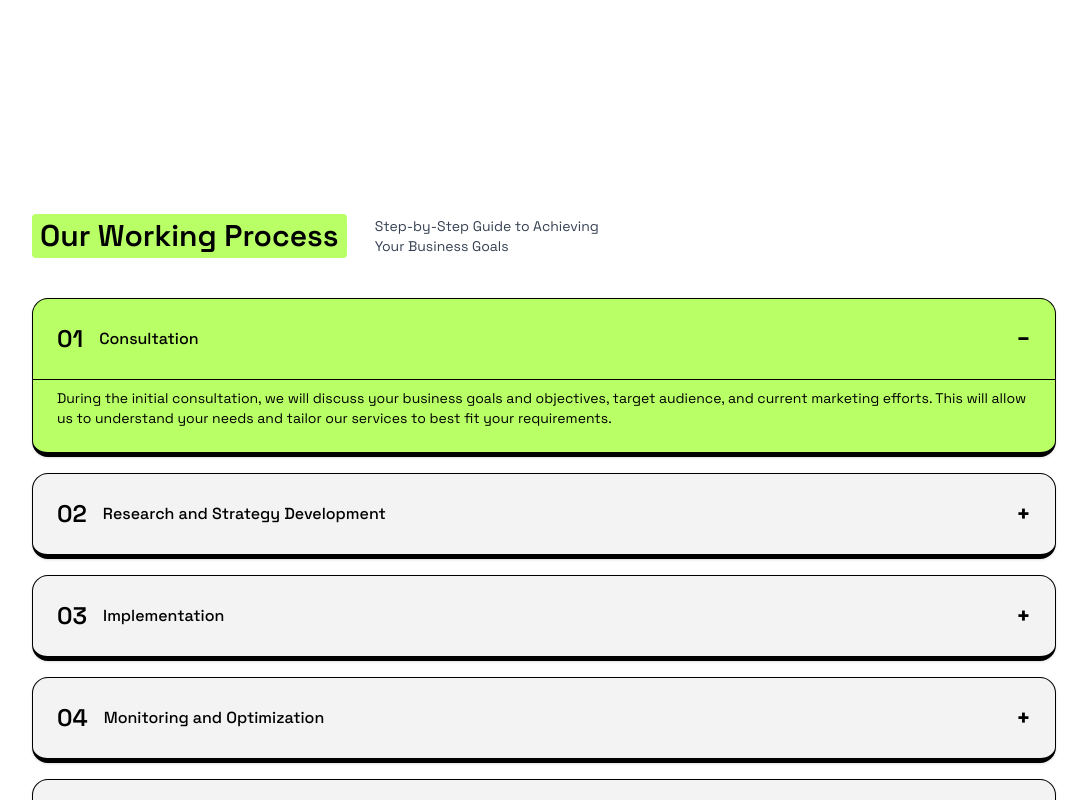
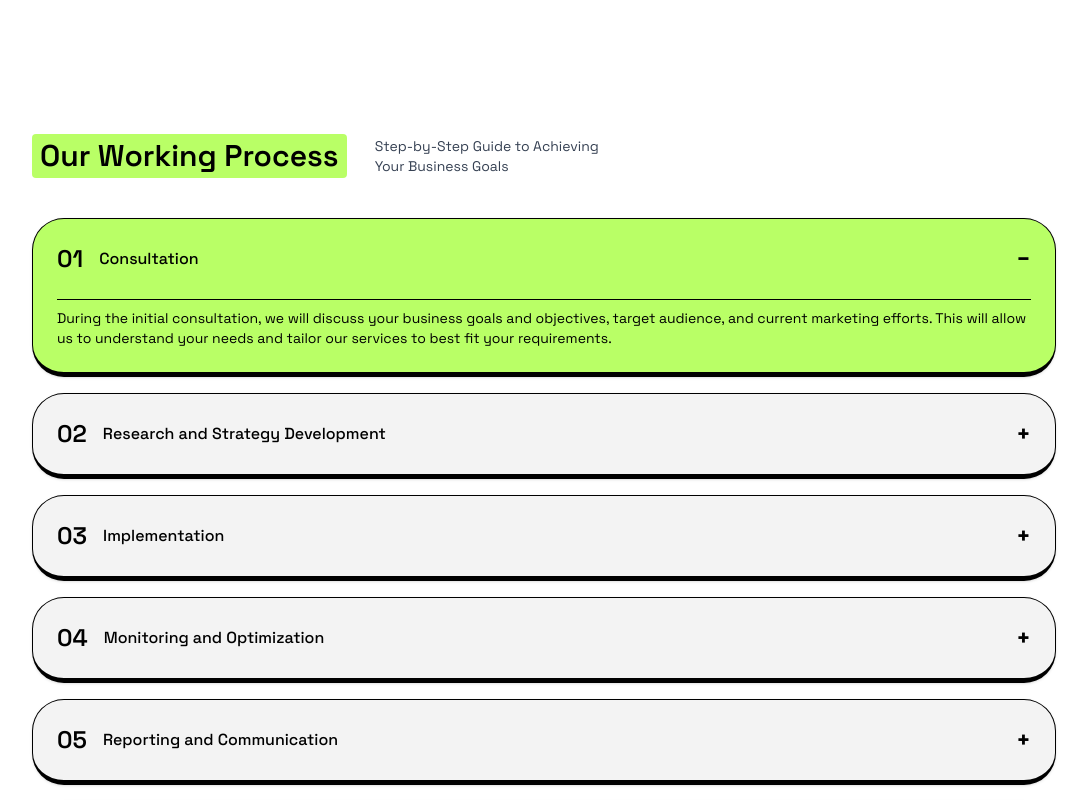
Before and after one commit to FahadBinQaiser/Positivus, a React (Vite) app: page / in a window 1280 px wide. Shown: the part 2740-3540 px from the top of the page, without its empty margins (96-1183 px from the left). Built offline with nearby package versions, Linux system fonts and the light colour scheme.

Commit message:
Finalizing section

```diff
--- a/src/workingProcess/WorkingProcess.jsx
+++ b/src/workingProcess/WorkingProcess.jsx
@@ -10,22 +10,32 @@ const processSteps = [
   {
     step: "02",
     title: "Research and Strategy Development",
+    description:
+      "We conduct in-depth research and develop a data-driven strategy tailored to your business objectives, competitors, and target audience to ensure measurable success.",
   },
   {
     step: "03",
     title: "Implementation",
+    description:
+      "Our team executes the planned strategy with precision, ensuring all marketing efforts are aligned across platforms to drive traffic and generate results.",
   },
   {
     step: "04",
     title: "Monitoring and Optimization",
+    description:
+      "We continuously monitor campaign performance and optimize strategies in real-time to improve effectiveness and maximize ROI.",
   },
   {
     step: "05",
     title: "Reporting and Communication",
+    description:
+      "You receive clear, regular reports detailing performance metrics, insights, and outcomes, keeping you fully informed of progress and impact.",
   },
   {
     step: "06",
     title: "Continual Improvement",
+    description:
+      "We refine and enhance our strategies based on performance data and evolving market trends to ensure ongoing growth and success.",
   },
 ];
 
@@ -37,16 +47,14 @@ const WorkingProcess = () => {
   };
 
   return (
-    <section className="max-w-5xl mx-auto px-4 sm:px-0 py-20 font-['Space_Grotesk']">
+    <section className="max-w-5xl mx-auto px-4 sm:px-0 pb-16 font-['Space_Grotesk']">
       <div className="mb-10 flex flex-col sm:flex-row sm:items-center gap-3">
         <h2 className="text-2xl sm:text-3xl font-semibold bg-[#B9FF66] px-2 py-1 rounded w-fit">
           Our Working Process
         </h2>
         <p className="text-sm text-gray-700 sm:ml-4 max-w-md">
-          Step-by-Step Guide to Achieving
-          <span className="sm:block">
-            Your Business Goals
-          </span>
+          Step-by-Step Guide to Achieving{" "}
+          <span className="sm:block">Your Business Goals</span>
         </p>
       </div>
 
@@ -57,7 +65,7 @@ const WorkingProcess = () => {
           return (
             <div
               key={index}
-              className={`rounded-2xl border border-black border-b-[5px] overflow-hidden shadow-sm ${
+              className={`rounded-4xl border border-black border-b-[5px] overflow-hidden shadow-sm transition-colors duration-300 ease-out ${
                 isOpen ? "bg-[#B9FF66]" : "bg-[#F3F3F3]"
               }`}
             >
@@ -78,11 +86,17 @@ const WorkingProcess = () => {
                 </span>
               </button>
 
-              {isOpen && item.description && (
-                <div className="px-6 pt-2 pb-6 text-sm text-black border-t border-black">
+              <div
+                className={`transition-all duration-500 ease-in-out px-6 ${
+                  isOpen
+                    ? "max-h-60 opacity-100 translate-y-0"
+                    : "max-h-0 opacity-0 -translate-y-2"
+                }`}
+              >
+                <p className="pt-2 pb-6 text-sm text-black border-t border-black">
                   {item.description}
-                </div>
-              )}
+                </p>
+              </div>
             </div>
           );
         })}
```
